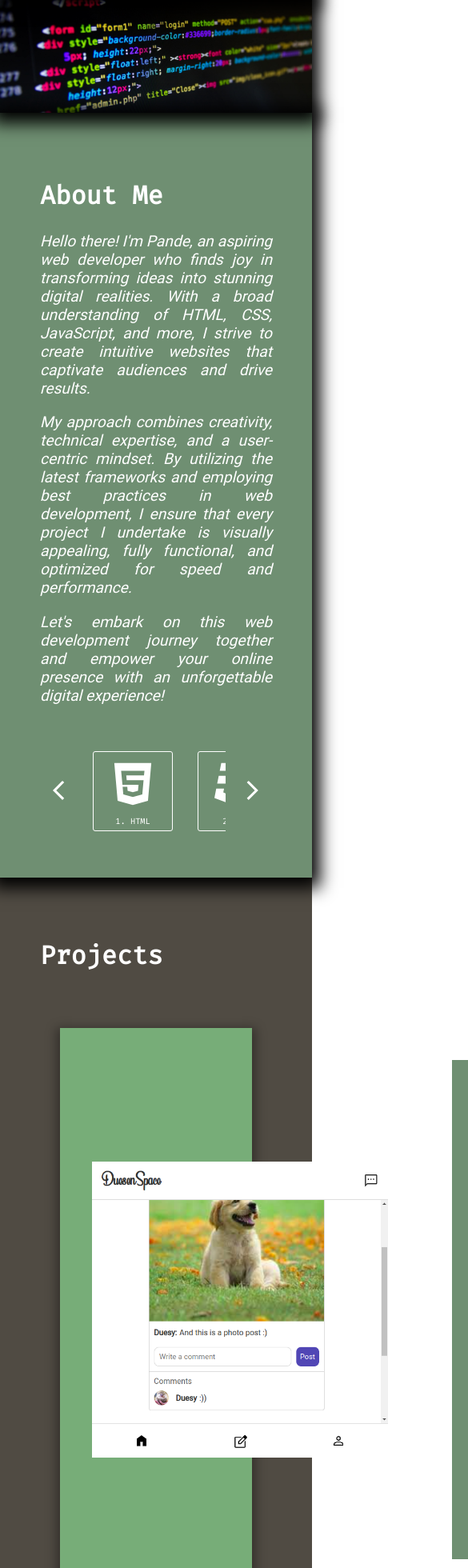
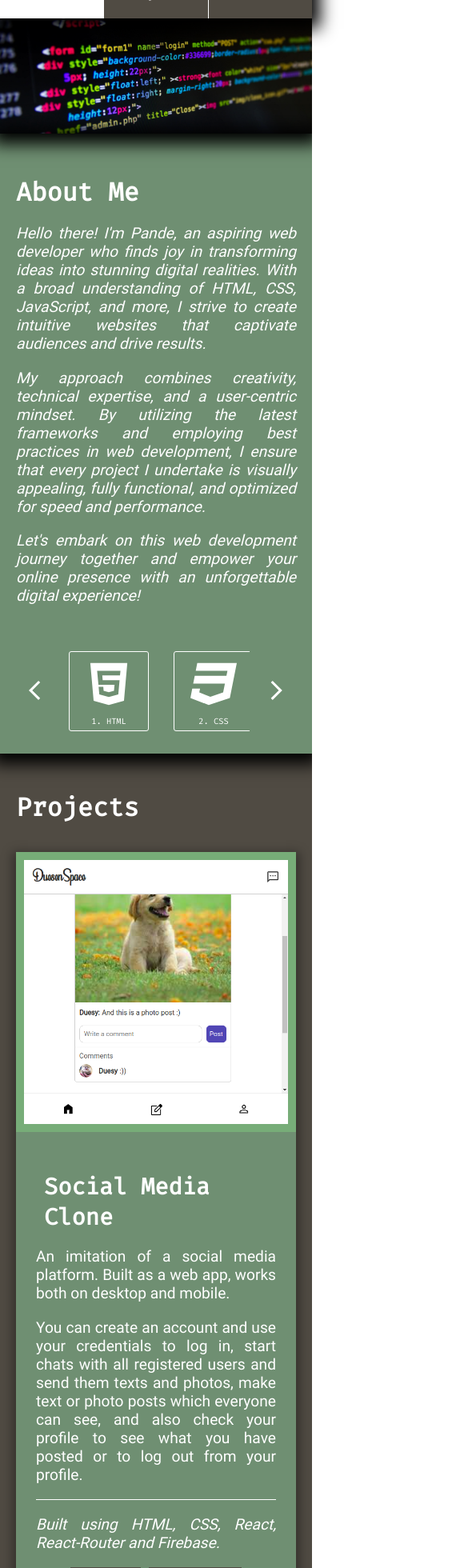
Before and after one commit to Duesenberg/personal-portfolio, a React (Create React App) app: page / in a window 390 px wide. Shown: the part 40-2000 px from the top of the page at 80% size, 585 px wide, since content can reach past the window. Built offline with nearby package versions, Linux system fonts and the light colour scheme.

Commit message:
make tablet & mobile responsive

```diff
--- a/src/components/Header.js
+++ b/src/components/Header.js
@@ -2,6 +2,8 @@ export default function Header() {
   return(
     <header className="container">
       <button className="logo-icon" aria-label="scroll to top" />
+
+      <h1 className="header">Pande Popovski</h1>
 
       <div className="buttons">
         <button className="about">About Me</button>
--- a/src/index.js
+++ b/src/index.js
@@ -3,6 +3,7 @@ import ReactDOM from 'react-dom/client';
 import App from './App';
 import './style/style.scss';
 import './style/style-mobile.scss';
+import './style/style-tablet.scss';
 
 const root = ReactDOM.createRoot(document.getElementById('root'));
 root.render(
--- a/src/style/style-mobile.scss
+++ b/src/style/style-mobile.scss
@@ -1,4 +1,4 @@
-@media (max-width:600px) {
+@media (max-width:615px) {
   header.container { justify-content: center; }
 
   header.container .logo-icon { display: none; }
@@ -10,9 +10,93 @@
 
   header.container .buttons button {
     flex: 1;
-    font-size: .8rem;
-    padding: 10px;
+    font-size: 1.1rem;
+    padding: 20px 10px;
    }
 
   header.container .buttons button.about { border-left: none; }
+
+  .main {
+    section.about {
+      .about-wrapper {
+        padding: 20px;
+
+        .top {
+          .about-title {
+            margin-bottom: 15px;
+          }
+
+          .text {
+            font-size: 1.2rem;
+          }
+        }
+      }
+    }
+
+    section.projects {
+      .projects-wrapper {
+        padding: 20px;
+
+        .projects-title {
+          margin-bottom: 15px;
+        }
+
+        .project-wrapper {
+          margin: 0px;
+
+          img.project-photo {
+            display: inline-block;
+            margin: 10px;
+            width: calc(100% - 20px);
+            height: auto;
+
+            &:hover {
+              width: calc(100% - 20px);
+              margin: 10px;
+              box-shadow: none;
+              border-radius: 0px;
+            }
+          }
+
+          .project-info {
+            margin: 0px;
+            padding: 25px;
+            width: calc(100% - 50px);
+
+            &:hover {
+              box-shadow: none;
+              border-radius: 0px;
+            }
+
+            .title {
+              margin-bottom: 15px;
+            }
+
+            .actions {
+              justify-content: center;
+
+              .links { display: none; }
+
+              a {
+                font-size: 1.5rem;
+                padding: 15px;
+              }
+            }
+          }
+
+        }
+      }
+    }
+  }
+
+  section.contact {
+    .contact-wrapper {
+      flex-direction: column;
+
+      h1.contact-title {
+        margin-right: 0;
+      }
+    }
+
+  }
 }
--- /dev/null
+++ b/src/style/style-tablet.scss
@@ -0,0 +1,24 @@
+@media (max-width: 1050px) {
+  .main {
+    section.projects {
+      .projects-wrapper {
+        .project-wrapper {
+          flex-direction: column;
+
+          .project-photo {
+            &:hover {
+              margin: 40px;
+              width: 370px;
+            }
+          }
+        }
+      }
+    }
+  }
+}
+
+@media (max-width: 870px) {
+  header.container {
+    h1.header { display: none; }
+  }
+}
--- a/src/style/style.scss
+++ b/src/style/style.scss
@@ -44,6 +44,15 @@ header {
     align-items: stretch;
     background-color: #504B43;
     box-shadow: 0px 3px 20px 10px black;
+
+    h1.header {
+      margin: 0;
+      padding: 0;
+      color: white;
+      font-family: 'FiraCode';
+      font-size: 2rem;
+      align-self: center;
+    }
 
     .logo-icon {
       margin: 10px 40px;
```
